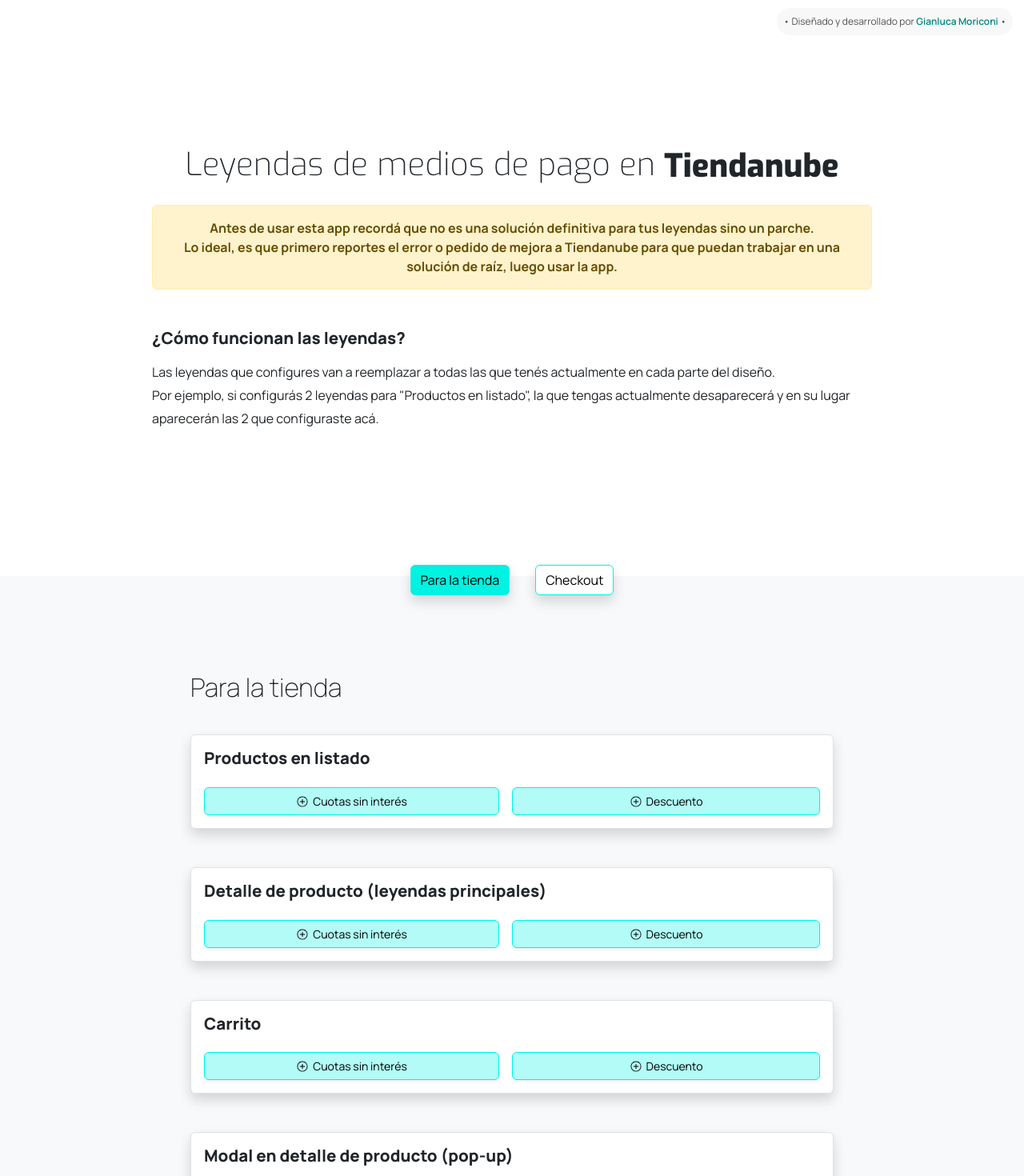
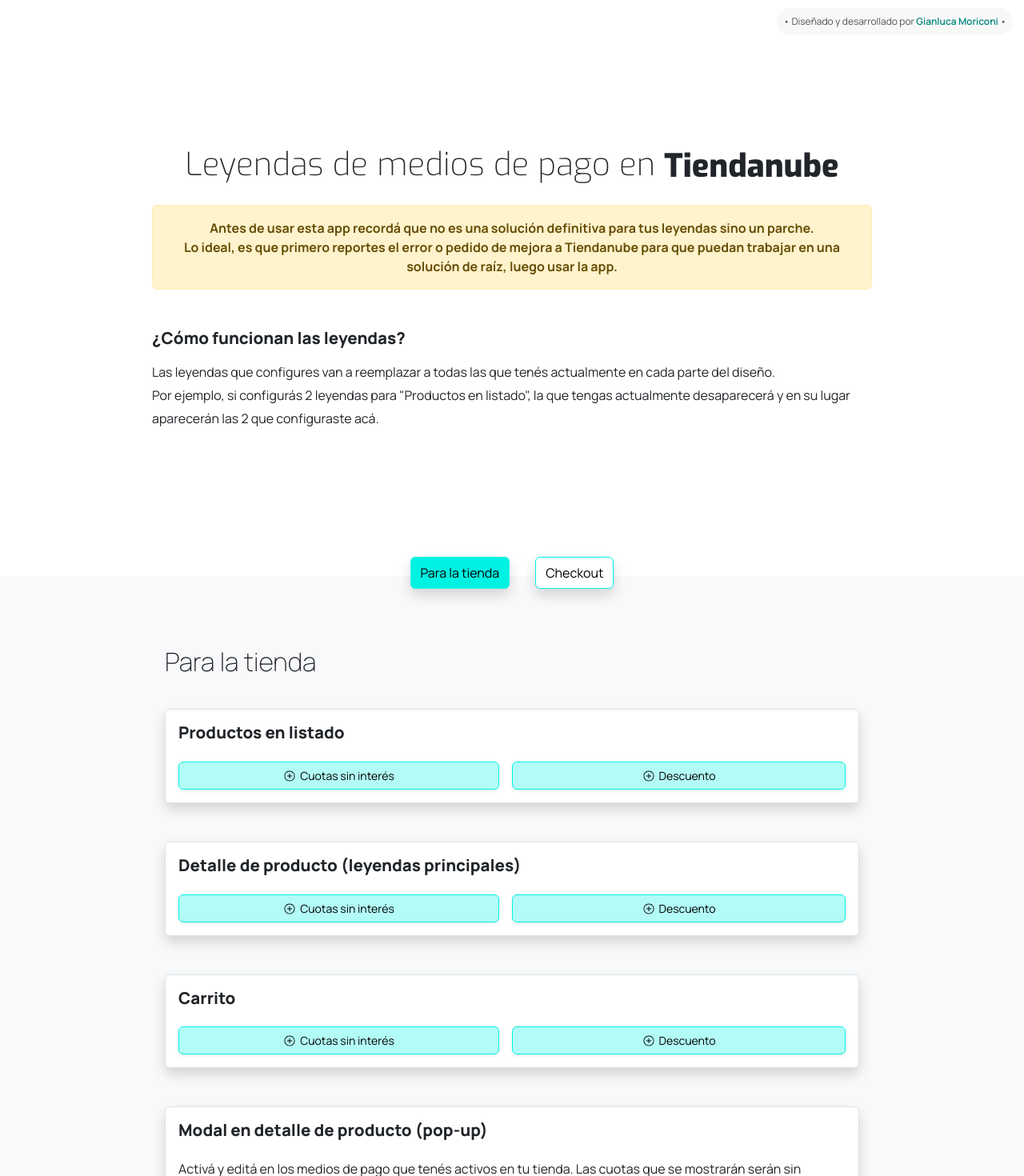
Before and after one commit to gianlucamoriconi/LeyendasMediosDePagoTN, a React (Create React App) app: page / in a window 1280 px wide. Shown: the top 1470 px of the page at 80% size. Built offline with nearby package versions, Linux system fonts and the light colour scheme.

Commit message:
fix buttons Para la tienda Para el checkout

```diff
--- a/src/components/EditZone/EditZone.js
+++ b/src/components/EditZone/EditZone.js
@@ -10,13 +10,17 @@
 
 
 
-const EditZone = ({zone}) => {
+const EditZone = ({zone, handleEditZoneSelected}) => {
 
     const { seeObject } = useContext(OptionsContextObject);
 
     return (
         <>
-        <section id="editZone" className='col p-md-5 p-3 d-flex flex-wrap m-auto max-width-900 overflow-hidden'>
+        <section id="editZone" className='col p-3 d-flex flex-wrap m-auto max-width-900'>
+            <div className='start-buttons-container w-100 d-flex justify-content-center'>
+                    <button id='storefront' onClick={handleEditZoneSelected} className={'btn btn-primary start-button shadow me-3' + (zone.zone === "storefront" ? " active" : "")}>Para la tienda</button>
+                    <button id='checkout' onClick={handleEditZoneSelected} className={'btn btn-primary start-button shadow ms-3' + (zone.zone === "checkout" ? " active" : "")}>Checkout</button>
+            </div>
             <div id="titleContainer" className='pb-4 pt-4 mb-3 mt-5 w-100'>
                 <h2 className='main-title mb-0'>{zone.zoneTitle}</h2>
             </div>
--- a/src/components/Home.js
+++ b/src/components/Home.js
@@ -14,9 +14,9 @@
 
     return (
         <>
-            <Presentation zone={zone} handleEditZoneSelected={handleEditZoneSelected}/>
+            <Presentation zone={zone}/>
             <div className='d-flex bg-light'>
-                <EditZone zone={zone}/>
+                <EditZone zone={zone} handleEditZoneSelected={handleEditZoneSelected}/>
                 <Footer color="light"/>
             </div>
         </>
--- a/src/components/Presentation.js
+++ b/src/components/Presentation.js
@@ -1,14 +1,12 @@
-// import { useState } from 'react';
-import { Link } from 'react-router-dom';
 import { AiOutlineQuestionCircle } from 'react-icons/ai';
 
 
 
-const Presentation = ({zone, handleEditZoneSelected}) => {
+const Presentation = ({zone}) => {
 
     return (
         <>
-            <div id="presentation" className='hv-90 p-5 d-flex flex-wrap justify-content-center'>
+            <div id="presentation" className='min-vh-90 p-5 d-flex flex-wrap justify-content-center'>
                 <div className='w-100 d-flex w-100'>
                     <h1 className='main-title mt-auto mb-4 ms-auto me-auto'>Leyendas de medios de pago en <strong className='main-title'>Tiendanube</strong></h1>
                 </div>
@@ -28,10 +26,6 @@
                         <p className='fs-sm-7 mb-0'>Por ejemplo, si configurás 2 leyendas para "Productos en listado", la que tengas actualmente desaparecerá y en su lugar aparecerán las 2 que configuraste acá.</p>
                     </div>
                 </div>
-                <div className='position-absolute start-buttons-container'>
-                    <button id='storefront' onClick={handleEditZoneSelected} className={'btn btn-primary start-button shadow me-3' + (zone.zone === "storefront" ? " active" : "")}>Para la tienda</button>
-                    <button id='checkout' onClick={handleEditZoneSelected} className={'btn btn-primary start-button shadow ms-3' + (zone.zone === "checkout" ? " active" : "")}>Checkout</button>
-                </div>
             </div>
         </>
 
--- a/src/components/resources/PaymentChoContent.js
+++ b/src/components/resources/PaymentChoContent.js
@@ -1,5 +1,3 @@
-import { useContext, useState, useEffect } from 'react';
-import { OptionsContextCheckout } from '../../context/optionsContextCheckout';
 import TextField from '@mui/material/TextField';
 
 
--- a/src/scss/style.scss
+++ b/src/scss/style.scss
@@ -184,6 +184,10 @@
 
 .max-width-900{
   max-width: 900px;
+}
+
+.min-vh-90{
+  min-height: 90vh;
 }
 
 .btn-primary{
@@ -573,8 +577,8 @@
   @include background-opacity($primaryPure, $opacity: 0.3);
 }
 
-.start-buttons-container{
-  bottom: 7vh;
+.start-buttons-container {
+  margin-top: -5vh;
 }
 
 .start-button{
```
